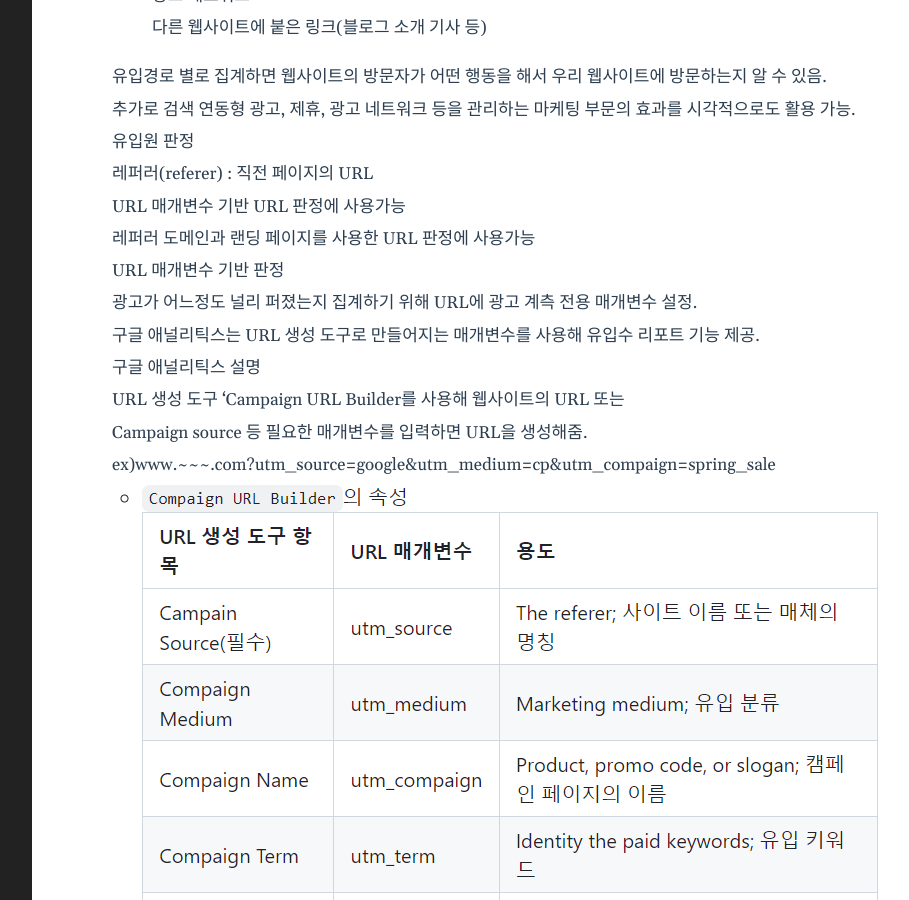
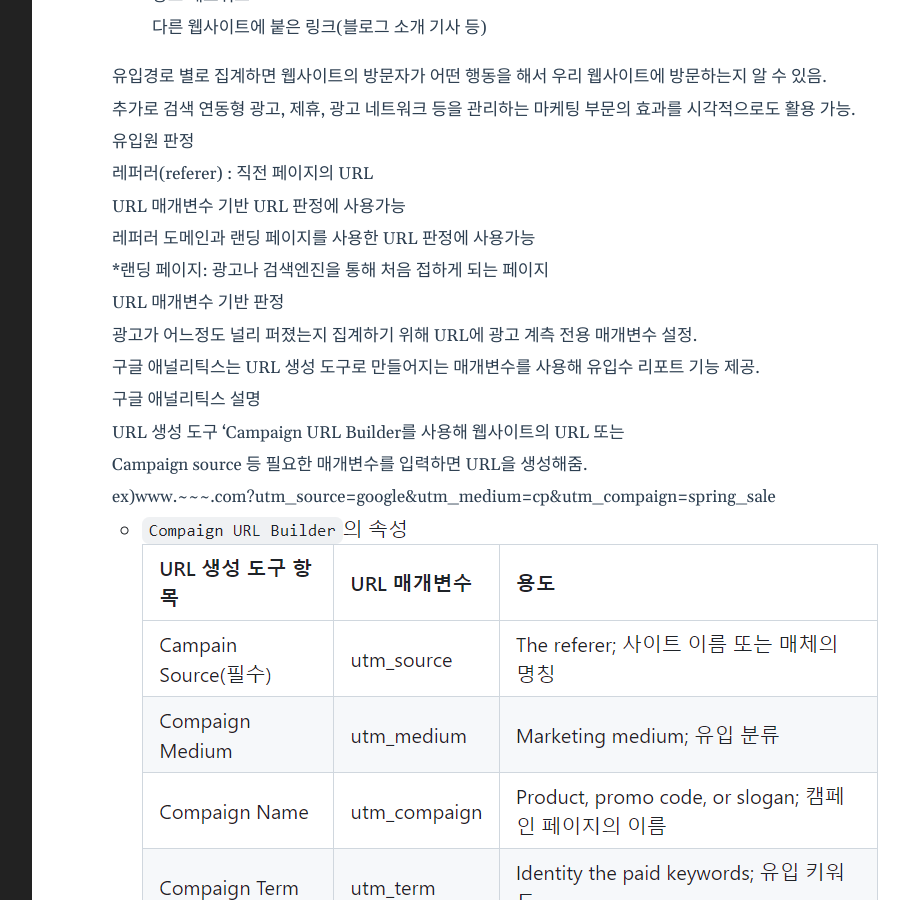
Before and after one commit to shina1221/shina1221.github.io, a Jekyll site: the page built from _posts/도서/데이터 분석을 위한 SQL 레시피/2023-05-01-데이터 분석을 위한 SQL 레시피_6강.md, in a window 1280 px wide and 900 px high, scrolled down 4815 px. Shown: the whole window, without its empty margins (188-1097 px from the left). Built offline with Jekyll 4.4.1, drawn with Linux system fonts in a browser that asks for light colours.

Commit message:
Update 2023-05-01-데이터 분석을 위한 SQL 레시피_6강.md

```diff
--- a/_posts/도서/데이터 분석을 위한 SQL 레시피/2023-05-01-데이터 분석을 위한 SQL 레시피_6강.md
+++ b/_posts/도서/데이터 분석을 위한 SQL 레시피/2023-05-01-데이터 분석을 위한 SQL 레시피_6강.md
@@ -196,6 +196,7 @@ ORDER BY page_name
 레퍼러(referer) : 직전 페이지의 URL
 URL 매개변수 기반 URL 판정에 사용가능
 레퍼러 도메인과 랜딩 페이지를 사용한 URL 판정에 사용가능
+*랜딩 페이지: 광고나 검색엔진을 통해 처음 접하게 되는 페이지
 
 URL 매개변수 기반 판정
 광고가 어느정도 널리 퍼졌는지 집계하기 위해 URL에 광고 계측 전용 매개변수 설정.
```
